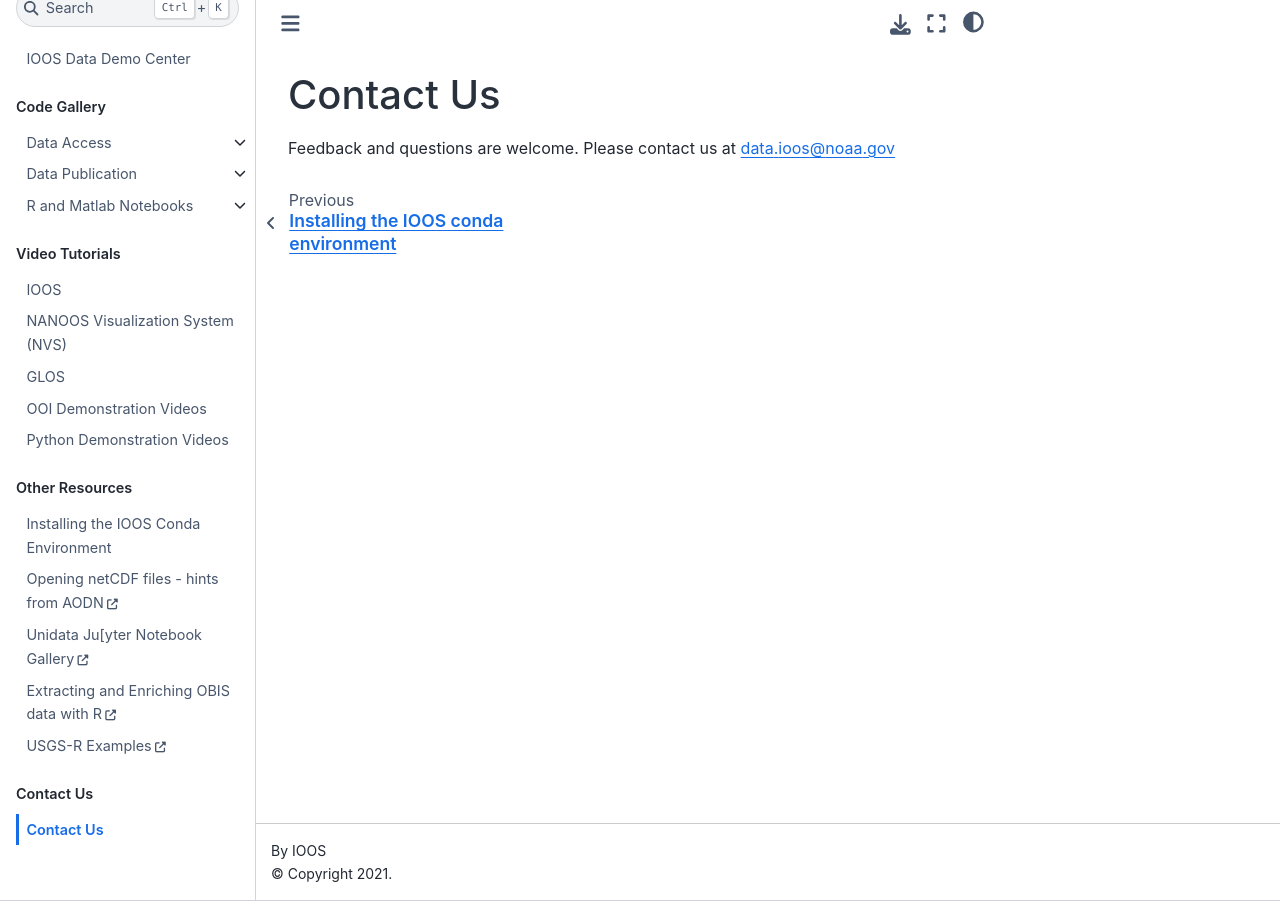
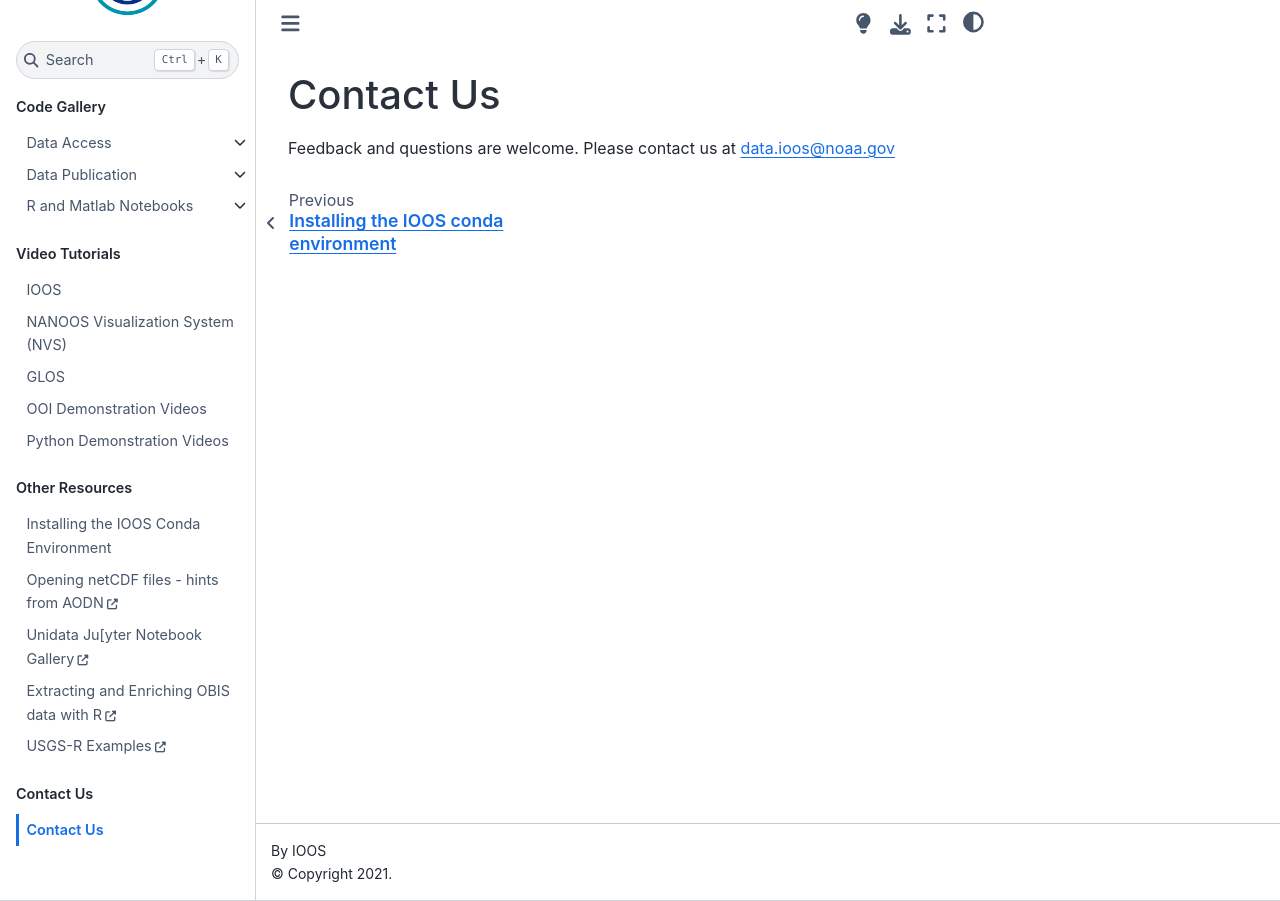
Before and after one commit to lohithmunakala/test_jupyterbook, a Jupyter Book: the page built from content/contact_us.md, in a window 1280 px wide. Built offline with Jupyter Book 1.0.4 settings and Sphinx 7.4.7 and the Sphinx Book theme 1.1.4, drawn with Linux system fonts in a browser that asks for light colours; pages that are not in the unit, such as notebooks, are missing from menus.

Commit message:
adding multiple other settings for config file

```diff
--- a/_config.yml
+++ b/_config.yml
@@ -12,7 +12,7 @@
 #######################################################################################
 # Execution settings
 execute:
-  execute_notebooks         : cache  # Whether to execute notebooks at build time. Must be one of ("auto", "force", "cache", "off")
+  execute_notebooks         : off  # Whether to execute notebooks at build time. Must be one of ("auto", "force", "cache", "off")
   cache                     : ""    # A path to the jupyter cache that will be used to store execution artifacts. Defaults to `_build/.jupyter_cache/`
   exclude_patterns          : []    # A list of patterns to *skip* in execution (e.g. a notebook that takes a really long time)
   timeout                   : 30    # The maximum time (in seconds) each notebook cell is allowed to run.
@@ -43,11 +43,11 @@
   favicon                   : ""  # A path to a favicon image
   use_edit_page_button      : false  # Whether to add an "edit this page" button to pages. If `true`, repository information in repository: must be filled in
   use_repository_button     : false  # Whether to add a link to your repository button
-  use_issues_button         : false  # Whether to add an "open an issue" button
+  use_issues_button         : true  # Whether to add an "open an issue" button
   extra_navbar              : Powered by <a href="https://jupyterbook.org">Jupyter Book</a>  # Will be displayed underneath the left navbar.
   extra_footer              : ""  # Will be displayed underneath the footer.
   google_analytics_id       : ""  # A GA id that can be used to track book views.
-  home_page_in_navbar       : true  # Whether to include your home page in the left Navigation Bar
+  home_page_in_navbar       : false  # Whether to include your home page in the left Navigation Bar
   baseurl                   : ""  # The base URL where your book will be hosted. Used for creating image previews and social links. e.g.: https://mypage.com/mybook/
   comments:
     hypothesis              : false
@@ -62,14 +62,14 @@
 #######################################################################################
 # Launch button settings
 launch_buttons:
-  notebook_interface        : classic  # The interface interactive links will activate ["classic", "jupyterlab"]
+  notebook_interface        : jupyterlab  # The interface interactive links will activate ["classic", "jupyterlab"]
   binderhub_url             : https://binder.pangeo.io  # The URL of the BinderHub (e.g., https://mybinder.org)
   jupyterhub_url            : ""  # The URL of the JupyterHub (e.g., https://datahub.berkeley.edu)
   thebe                     : false  # Add a thebe button to pages (requires the repository to run on Binder)
   colab_url                 : " " # The URL of Google Colab (https://colab.research.google.com)
 
 repository:
-  url                       : https://github.com/ioos/notebooks_demos # The URL to your book's repository
+  url                       : https://github.com/lohithmunakala/test_jupyterbook # The URL to your book's repository
   path_to_book              : ""  # A path to your book's folder, relative to the repository root.
   branch                    : master  # Which branch of the repository should be used when creating links
 
```
